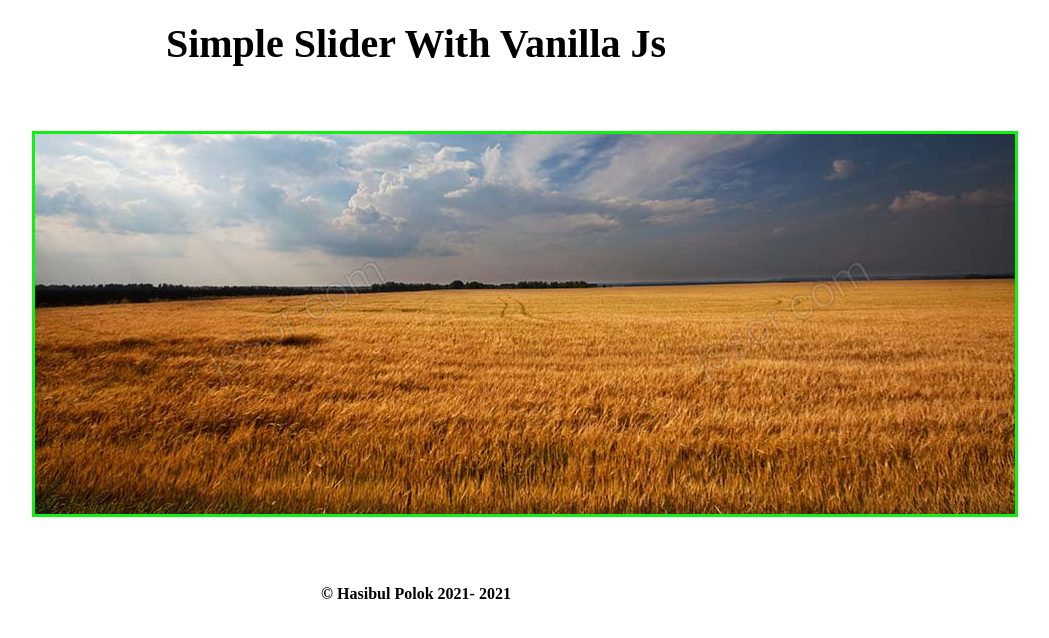
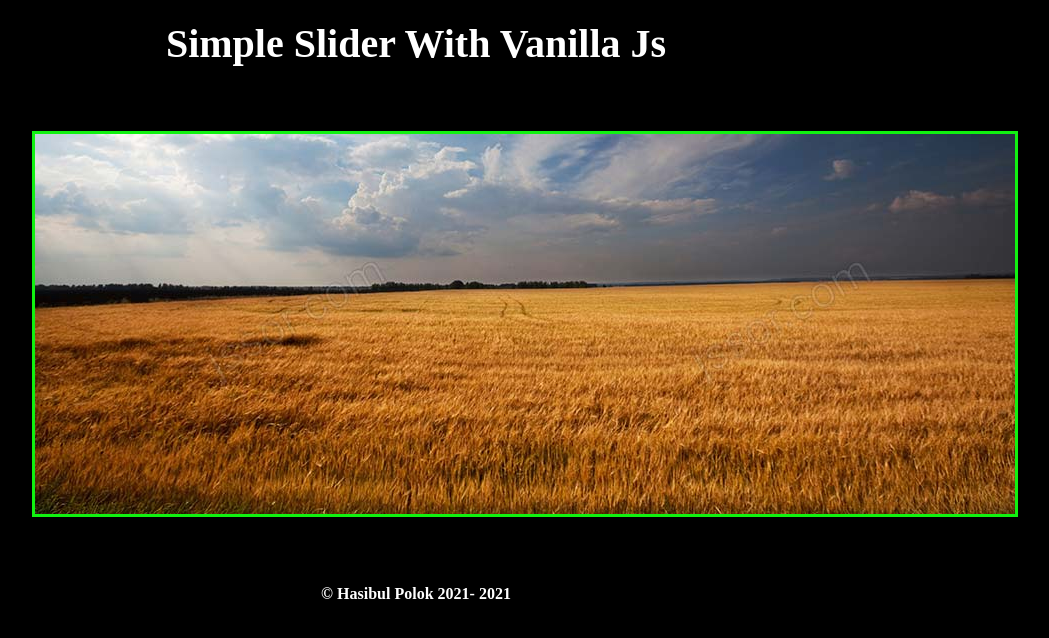
Before and after one commit to hasibulpolok/simpleJsSlider, a plain HTML site: page index.html in a window 1280 px wide. Shown: the top 638 px of the page, without its empty margins (224-1273 px from the left). Drawn offline with Linux system fonts and the light colour scheme.

Commit message:
some html removed

```diff
--- a/css/style.css
+++ b/css/style.css
@@ -1,5 +1,6 @@
 *{
     margin: 0;
+    background-color: #000;
 }
 
 h2{
@@ -7,6 +8,7 @@ h2{
     margin-bottom:5px;
     text-align: center;
     font-size: 40px;
+    color: #fff;
 }
 div{
     width: 100%;
@@ -21,4 +23,5 @@ div img{
 footer{
     text-align: center;
     font-weight: 900;
+    color: #fff;
 }
--- a/index.html
+++ b/index.html
@@ -11,14 +11,10 @@
 </head>
 
 <body>
-    <header>
-        <h2>Simple Slider With Vanilla Js</h2>
-    </header>
-    <main>
-        <div>
-            <img id="slider-img" src="img/pic-1.jpg" alt="slider-pic-1">
-        </div>
-    </main>
+    <h2>Simple Slider With Vanilla Js</h2>
+    <div>
+        <img id="slider-img" src="img/pic-1.jpg" alt="slider-pic-1">
+    </div>
     <footer>&copy; Hasibul Polok 2021-
         <script>document.write(new Date().getFullYear())</script>
     </footer>
```
